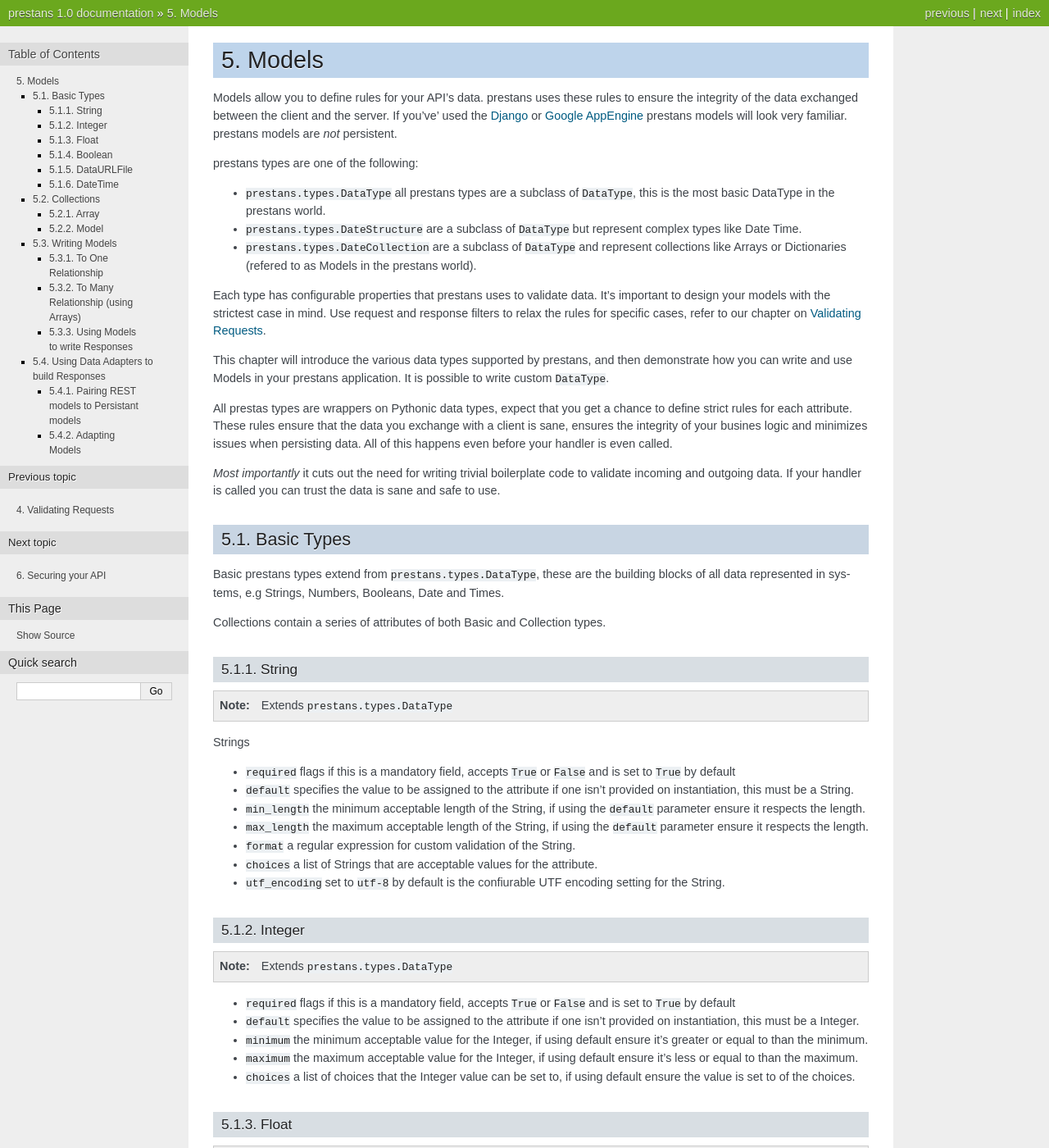
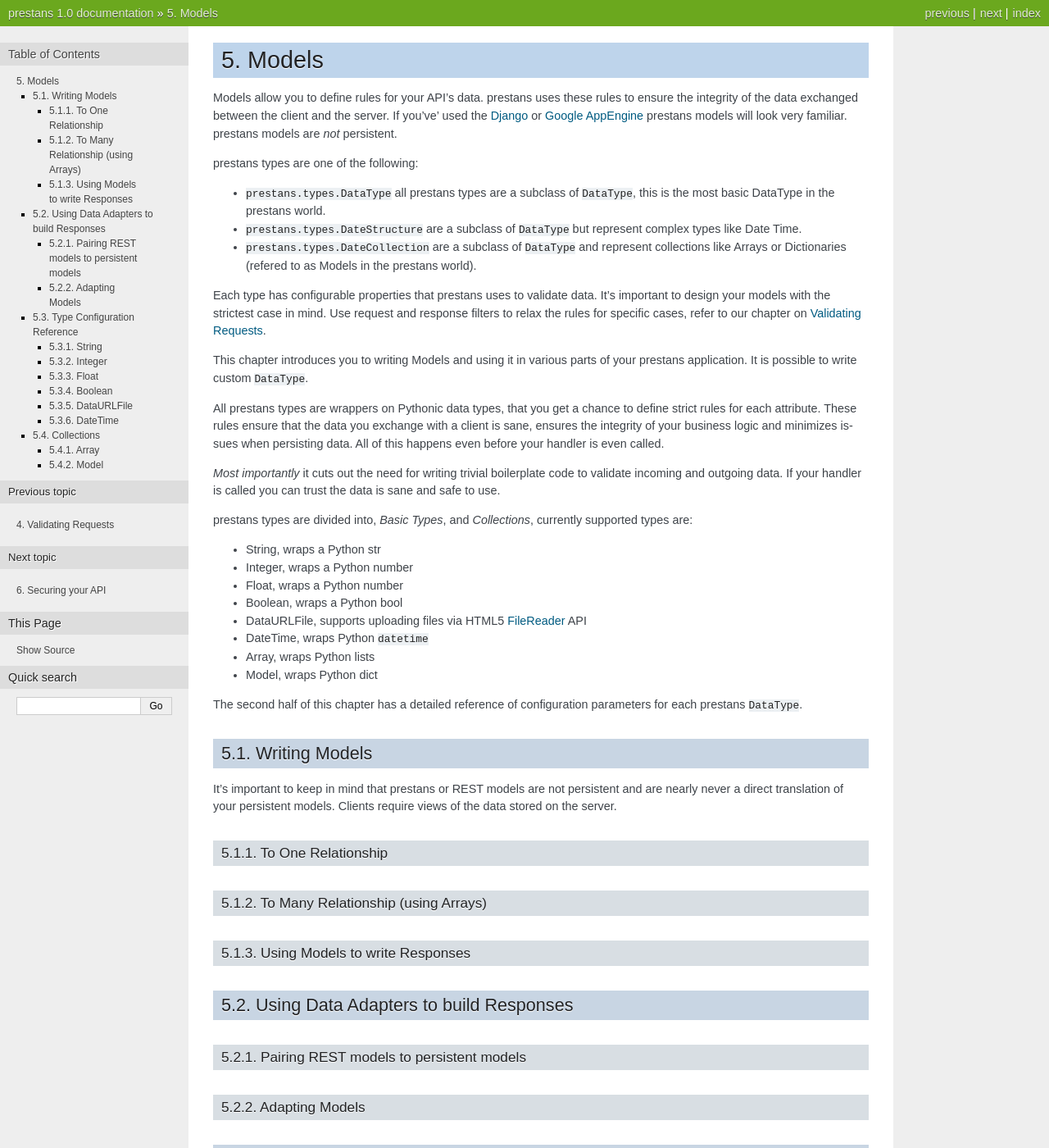
Before and after one commit to anomaly/prestans-docs, a Sphinx documentation site: the page built from source/models.rst, in a window 1280 px wide and 1400 px high. Shown: the whole window at 82% size. Built offline with Sphinx 7.4.7, drawn with Linux system fonts in a browser that asks for light colours; some of the changed text lies outside the part shown.

Commit message:
Rearranged models, wrote intro

```diff
--- a/source/models.rst
+++ b/source/models.rst
@@ -12,14 +12,53 @@ prestans types are one of the following:
 
 Each type has configurable properties that prestans uses to validate data. It's important to design your models with the strictest case in mind. Use request and response filters to relax the rules for specific cases, refer to our chapter on :doc:`validation`.
 
-This chapter will introduce the various data types supported by prestans, and then demonstrate how you can write and use Models in your prestans application. It is possible to write custom ``DataType``.
+This chapter introduces you to writing Models and using it in various parts of your prestans application. It is possible to write custom ``DataType``.
 
-All prestas types are wrappers on Pythonic data types, expect that you get a chance to define strict rules for each attribute. These rules ensure that the data you exchange with a client is sane, ensures the integrity of your busines logic and minimizes issues when persisting data. All of this happens even before your handler is even called.
+All prestans types are wrappers on Pythonic data types, that you get a chance to define strict rules for each attribute. These rules ensure that the data you exchange with a client is sane, ensures the integrity of your business logic and minimizes issues when persisting data. All of this happens even before your handler is even called.
 
 *Most importantly* it cuts out the need for writing trivial boilerplate code to validate incoming and outgoing data. If your handler is called you can trust the data is sane and safe to use.
 
-Basic Types
-===========
+prestans types are divided into, *Basic Types*, and *Collections*, currently supported types are:
+
+* String, wraps a Python str
+* Integer, wraps a Python number
+* Float, wraps a Python number
+* Boolean, wraps a Python bool
+* DataURLFile, supports uploading files via HTML5 `FileReader <http://www.html5rocks.com/en/tutorials/file/dndfiles/>`_ API
+* DateTime, wraps Python ``datetime``
+* Array, wraps Python lists
+* Model, wraps Python dict
+
+The second half of this chapter has a detailed reference of configuration parameters for each prestans ``DataType``.
+
+Writing Models
+==============
+
+It's important to keep in mind that prestans or REST models are not persistent and are nearly never a direct translation of your persistent models. Clients require views of the data stored on the server.
+
+.. code-block: python
+
+
+To One Relationship
+-------------------
+
+To Many Relationship (using Arrays)
+-----------------------------------
+
+Using Models to write Responses
+-------------------------------
+
+Using Data Adapters to build Responses
+======================================
+
+Pairing REST models to persistent models
+----------------------------------------
+
+Adapting Models
+---------------
+
+Type Configuration Reference
+============================
 
 Basic prestans types extend from ``prestans.types.DataType``, these are the building blocks of all data represented in systems, e.g Strings, Numbers, Booleans, Date and Times.
 
@@ -28,9 +67,9 @@ Collections contain a series of attributes of both Basic and Collection types.
 String
 ------
 
+Strings are wrappers on Pythonic strings, the rules allow pattern matching and validation.
+
 .. note:: Extends ``prestans.types.DataType``
-
-Strings
 
 * ``required`` flags if this is a mandatory field, accepts ``True`` or ``False`` and is set to ``True`` by default
 * ``default`` specifies the value to be assigned to the attribute if one isn't provided on instantiation, this must be a String.
@@ -43,6 +82,8 @@ Strings
 Integer
 -------
 
+Integers are wrappers on Python numbers, limited to Integers. We distinguish between Integers and Floats because of formatting requirements.
+
 .. note:: Extends ``prestans.types.DataType``
 
 * ``required`` flags if this is a mandatory field, accepts ``True`` or ``False`` and is set to ``True`` by default
@@ -53,6 +94,8 @@ Integer
 
 Float
 -----
+
+Floats are wrappers on Python numbers, expanded to Floats.
 
 .. note:: Extends ``prestans.types.DataType``
 
@@ -66,6 +109,8 @@ Float
 Boolean
 -------
 
+Booleans are wrappers on Python ``bools``.
+
 .. note:: Extends ``prestans.types.DataType``
 
 * ``required`` flags if this is a mandatory field, accepts ``True`` or ``False`` and is set to ``True`` by default
@@ -74,6 +119,8 @@ Boolean
 DataURLFile
 -----------
 
+Supports uploading files using the HTML5 `FileReader <http://www.html5rocks.com/en/tutorials/file/dndfiles/>`_ API.
+
 .. note:: Extends ``prestans.types.DataType``
 
 * ``required`` flags if this is a mandatory field, accepts ``True`` or ``False`` and is set to ``True`` by default
@@ -81,6 +128,8 @@ DataURLFile
 
 DateTime
 --------
+
+Date Time is a complex structure that parses strings to Python ``datetime`` and vice versa. Default string format is ``%Y-%m-%d %H:%M:%S`` to assist with parsing on the client side using Google Closure Library provided `DateTime <http://closure-library.googlecode.com/svn/docs/class_goog_date_DateTime.html>`_.
 
 .. note:: Extends ``prestans.types.DataStructure``
 
@@ -91,7 +140,7 @@ DateTime
 Collections
 ===========
 
-Collections are formalised representations
+Collections are formalised representations to complex itterable data structures. prestans provides two Collections, Arrays and Models (dictionaries).
 
 Array
 -----
@@ -109,33 +158,10 @@ Arrays are collections of any prestans type. To ensure the integrity of RESTful
 Model
 -----
 
+Models are wrapper on dictionaries, it provides a list of key, value pairs formalised as a Python ``class`` made up of any number of prestans ``DataType`` attributes. Models can have instances of other models or Arrays of Basic or Complex prestans types.
+
 .. note:: Extends ``prestans.types.DataCollection``
 
 * ``required`` flags if this is a mandatory field, accepts ``True`` or ``False`` and is set to ``True`` by default
 * ``default`` a default model instance, this is useful when defining relationships
 * ``**kwargs`` a set of key value arguments, each one of these must be an acceptable value for instance variables, all defined validation rules apply.
-
-
-Writing Models
-==============
-
-.. code-block: python
-
-
-To One Relationship
--------------------
-
-To Many Relationship (using Arrays)
------------------------------------
-
-Using Models to write Responses
--------------------------------
-
-Using Data Adapters to build Responses
-======================================
-
-Pairing REST models to Persistant models
------------------------------------------
-
-Adapting Models
----------------
```
